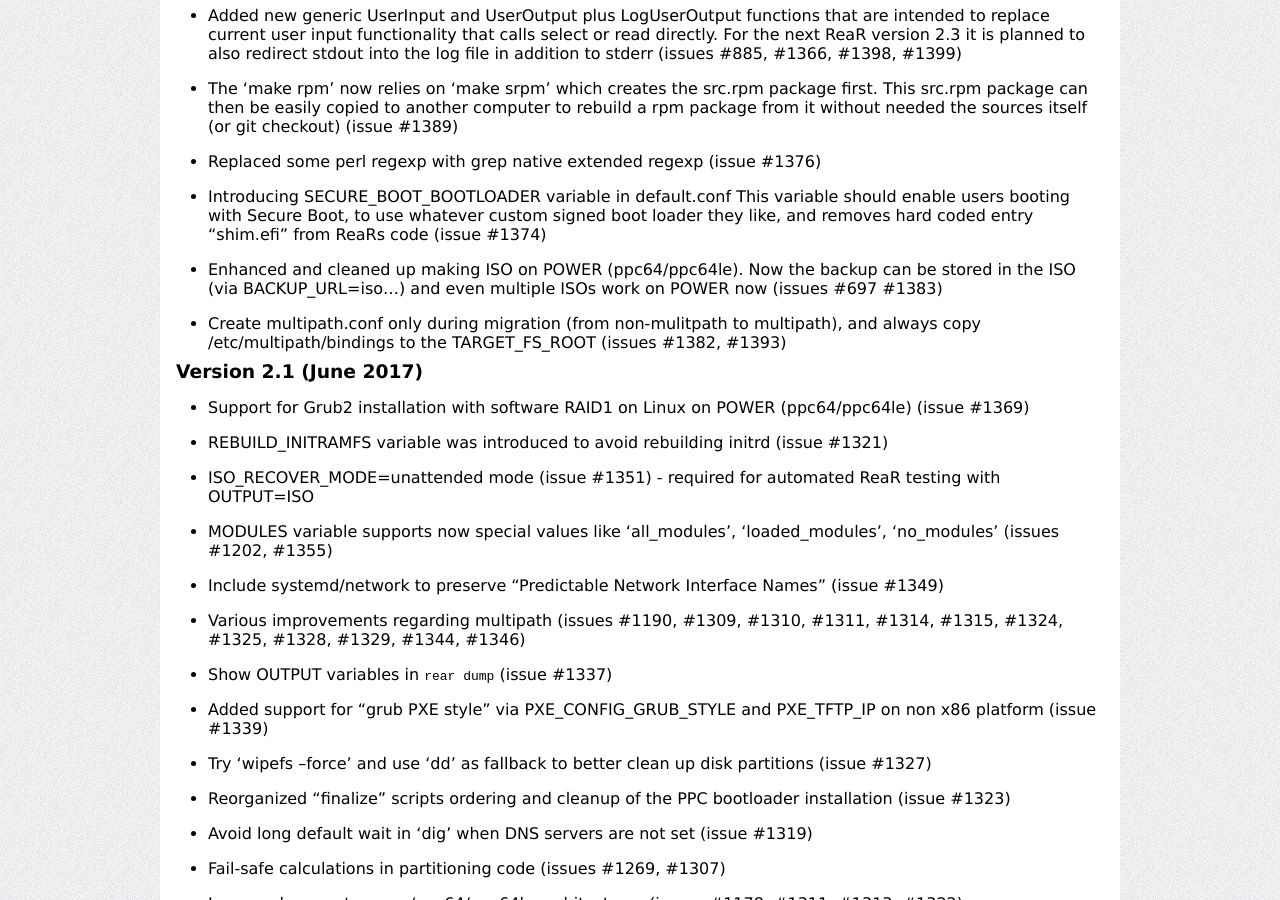
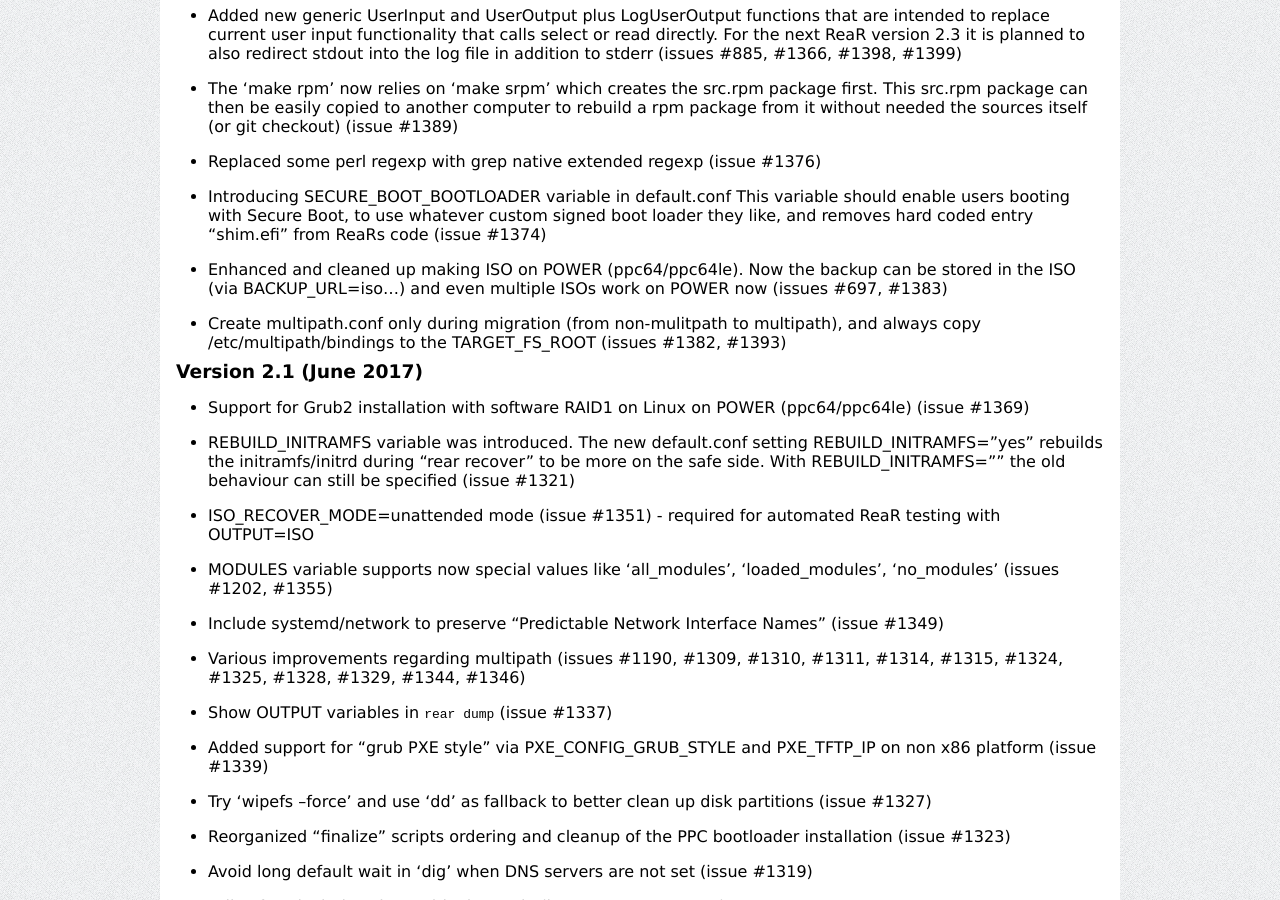
Before and after one commit to rear/rear.github.com, a Jekyll site: the page built from documentation/release-notes-2-2.md, in a window 1280 px wide and 900 px high, scrolled down 3315 px. Built offline with Jekyll 4.4.1, drawn with Linux system fonts in a browser that asks for light colours; comment, search, counter and statistics services are not loaded.

Commit message:
Update release-notes-2-2.md
Corrected entry about REBUILD_INITRAMFS for v 2.1
where the primary use case and default is
to rebuild the initramfs/initrd in any case
(and to avoid it).

```diff
--- a/documentation/release-notes-2-2.md
+++ b/documentation/release-notes-2-2.md
@@ -192,7 +192,7 @@
 
 * Introducing SECURE_BOOT_BOOTLOADER variable in default.conf This variable should enable users booting with Secure Boot, to use whatever custom signed boot loader they like, and removes hard coded entry “shim.efi” from ReaRs code (issue #1374)
 
-* Enhanced and cleaned up making ISO on POWER (ppc64/ppc64le). Now the backup can be stored in the ISO (via BACKUP_URL=iso...) and even multiple ISOs work on POWER now (issues #697 #1383)
+* Enhanced and cleaned up making ISO on POWER (ppc64/ppc64le). Now the backup can be stored in the ISO (via BACKUP_URL=iso...) and even multiple ISOs work on POWER now (issues #697, #1383)
 
 * Create multipath.conf only during migration (from non-mulitpath to multipath), and always copy /etc/multipath/bindings to the TARGET_FS_ROOT (issues #1382, #1393)
 
@@ -201,7 +201,7 @@
 
 * Support for Grub2 installation with software RAID1 on Linux on POWER (ppc64/ppc64le) (issue #1369)
 
-* REBUILD_INITRAMFS variable was introduced to avoid rebuilding initrd (issue #1321)
+* REBUILD_INITRAMFS variable was introduced. The new default.conf setting REBUILD_INITRAMFS="yes" rebuilds the initramfs/initrd during "rear recover" to be more on the safe side. With REBUILD_INITRAMFS="" the old behaviour can still be specified (issue #1321)
 
 * ISO_RECOVER_MODE=unattended mode (issue #1351) - required for automated ReaR testing with OUTPUT=ISO
 
```
